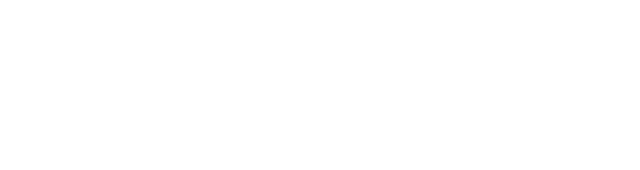
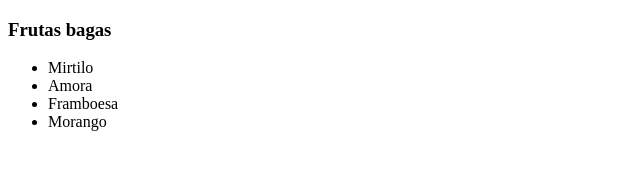
Before and after one commit to EmbloriaAshiro/ProjetoEscola, a plain HTML site: page index.html in a window 1280 px wide. Shown: the whole page, without its empty margins (0-640 px from the left). Drawn offline with Linux system fonts and the light colour scheme.

Commit message:
primeira mudança no html

```diff
--- a/index.html
+++ b/index.html
@@ -3,9 +3,16 @@
 <head>
     <meta charset="UTF-8">
     <meta name="viewport" content="width=device-width, initial-scale=1.0">
-    <title>Document</title>
+    <title>Lista de produtos</title>
 </head>
 <body>
+    <h3>Frutas bagas</h3>
+    <ul>
+        <li>Mirtilo</li>
+        <li>Amora</li>
+        <li>Framboesa</li>
+        <li>Morango</li>
+    </ul>
 
 </body>
 </html>
```
